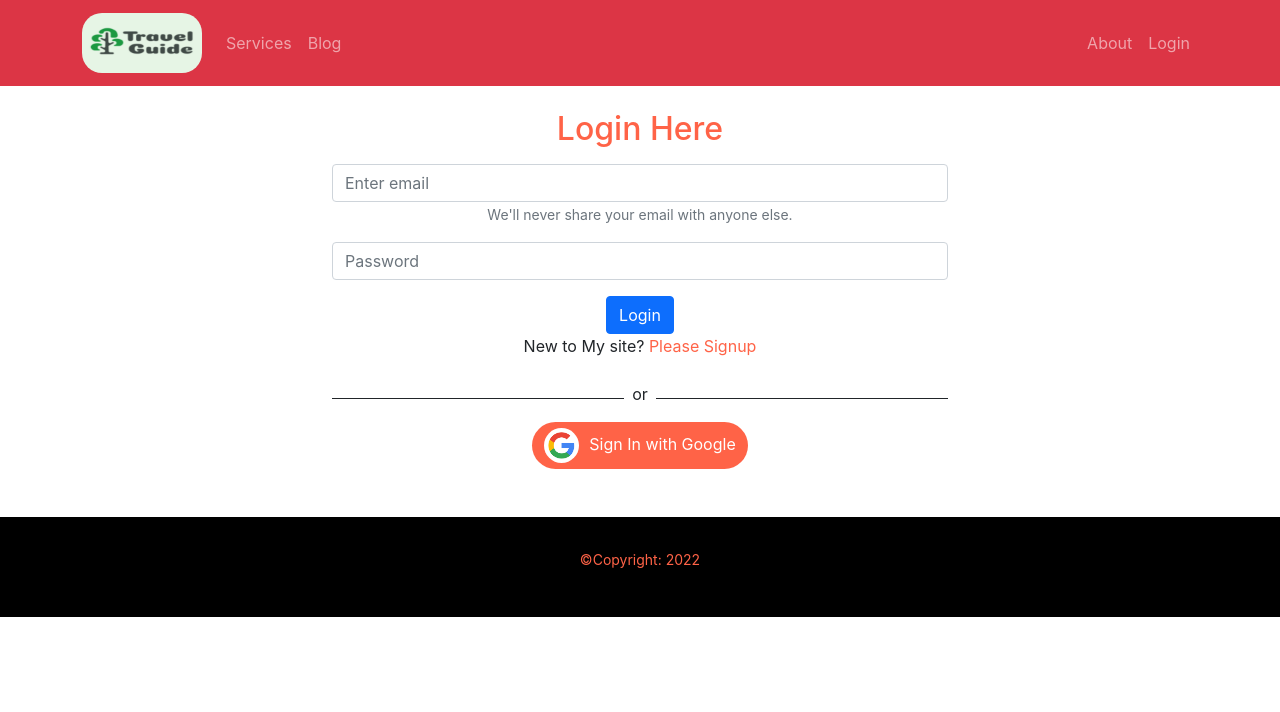
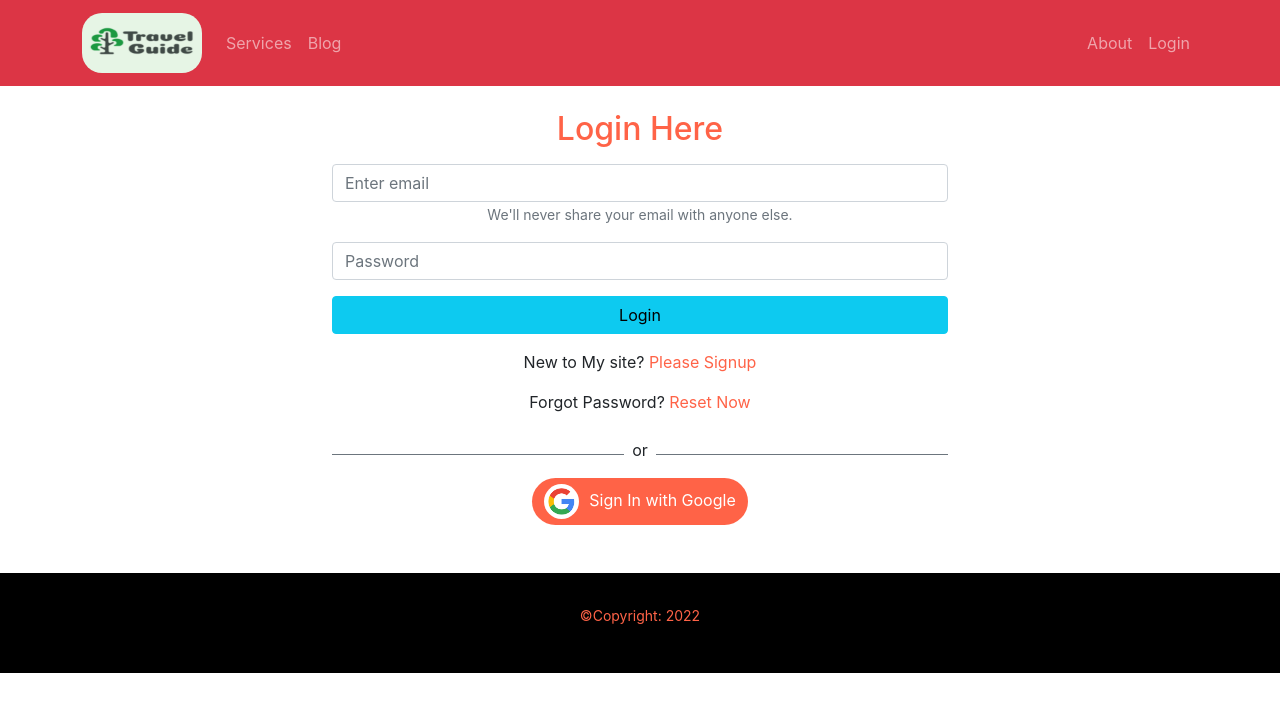
Before and after one commit to Thowhid31/independent-service-assignment-10, a React (Create React App) app: page /login in a window 1280 px wide. Shown: the top 712 px of the page. Built offline with nearby package versions, Linux system fonts and the light colour scheme; no server answers.

Commit message:
added checkbox

```diff
--- a/src/Pages/Login/Login/Login.js
+++ b/src/Pages/Login/Login/Login.js
@@ -1,6 +1,7 @@
+import { async } from '@firebase/util';
 import React, { useRef } from 'react';
 import { Button, Form } from 'react-bootstrap';
-import { useSignInWithEmailAndPassword } from 'react-firebase-hooks/auth';
+import { useSendPasswordResetEmail, useSignInWithEmailAndPassword } from 'react-firebase-hooks/auth';
 import { Link, useLocation, useNavigate } from 'react-router-dom';
 import auth from '../../../firebase.init';
 import './Login.css'
@@ -20,10 +21,7 @@ const Login = () => {
   const navigate = useNavigate();
   const location = useLocation();
   let from = location.state?.from?.pathname || "/";
-
-  if (user) {
-    navigate(from, { replace: true });
-  }
+  let errorElementOwner;
 
   const handleLoginButton = event => {
     event.preventDefault();
@@ -36,6 +34,26 @@ const Login = () => {
   const navigatorSignup = event => {
     navigate('/signup')
   }
+
+  const [sendPasswordResetEmail, sending] = useSendPasswordResetEmail(auth);
+
+  if (user) {
+    navigate(from, { replace: true });
+  }
+
+  const resetPassword = async() => {
+    const email = emailRef.current.value;
+    await sendPasswordResetEmail(email);
+  }
+
+  if(error){
+    errorElementOwner =
+        <div>
+            <p className='text-danger'>Error: {error.message}</p>
+        </div>
+}
+
+
 
   return (
     <div className='container w-50 mx-auto'>
@@ -56,11 +74,13 @@ const Login = () => {
         <Form.Group className="mb-3" controlId="formBasicCheckbox">
 
         </Form.Group>
-        <Button variant="primary" type="submit">
+        <Button className='w-100 mx-auto mb-3' variant="info" type="submit">
           Login
         </Button>
       </Form>
+      {errorElementOwner}
       <p>New to My site? <Link to='/signup' className='signup-toggle text-decoration-none' onClick={navigatorSignup}>Please Signup</Link></p>
+      <p>Forgot Password? <Link to='/signup' className='signup-toggle text-decoration-none' onClick={resetPassword}>Reset Now</Link></p>
       <SocialLogin></SocialLogin>
     </div>
   );
--- a/src/Pages/Login/Login/SocialLogin/SocialLogin.js
+++ b/src/Pages/Login/Login/SocialLogin/SocialLogin.js
@@ -21,9 +21,9 @@ const SocialLogin = () => {
     return (
         <div>
             <div className='d-flex align-items-center'>
-            <div style={{height: '1px'}} className='bg-dark w-50'></div>
+            <div style={{height: '1px'}} className='bg-secondary w-50'></div>
             <p className='mt-2 px-2'>or</p>
-            <div style={{height: '1px'}} className='bg-dark w-50'></div>
+            <div style={{height: '1px'}} className='bg-secondary w-50'></div>
         </div>
         {errorElementOwner}
             <div>
--- a/src/Pages/Login/Signup/Signup.js
+++ b/src/Pages/Login/Signup/Signup.js
@@ -41,7 +41,9 @@ const Signup = () => {
                 <input type="text" name="" id="" placeholder='Your Name'/>
                 <input type="email" name="email" id="" placeholder='Your Email' required />
                 <input type="password" name="password" id="" placeholder='Password' required/>
-                <input type="submit" value='Signup'/>
+                <input type="checkbox" name="terms" id="terms" />
+                <label htmlFor="terms">Accept all cost and conditions! </label>
+                <input className='btn btn-info' type="submit" value='Signup'/>
             </form>
             <p>Already in My site? <Link to='/login' className='signup-toggle text-decoration-none' onClick={navigateLogin}>Please Login</Link></p>
             <SocialLogin></SocialLogin>
```
